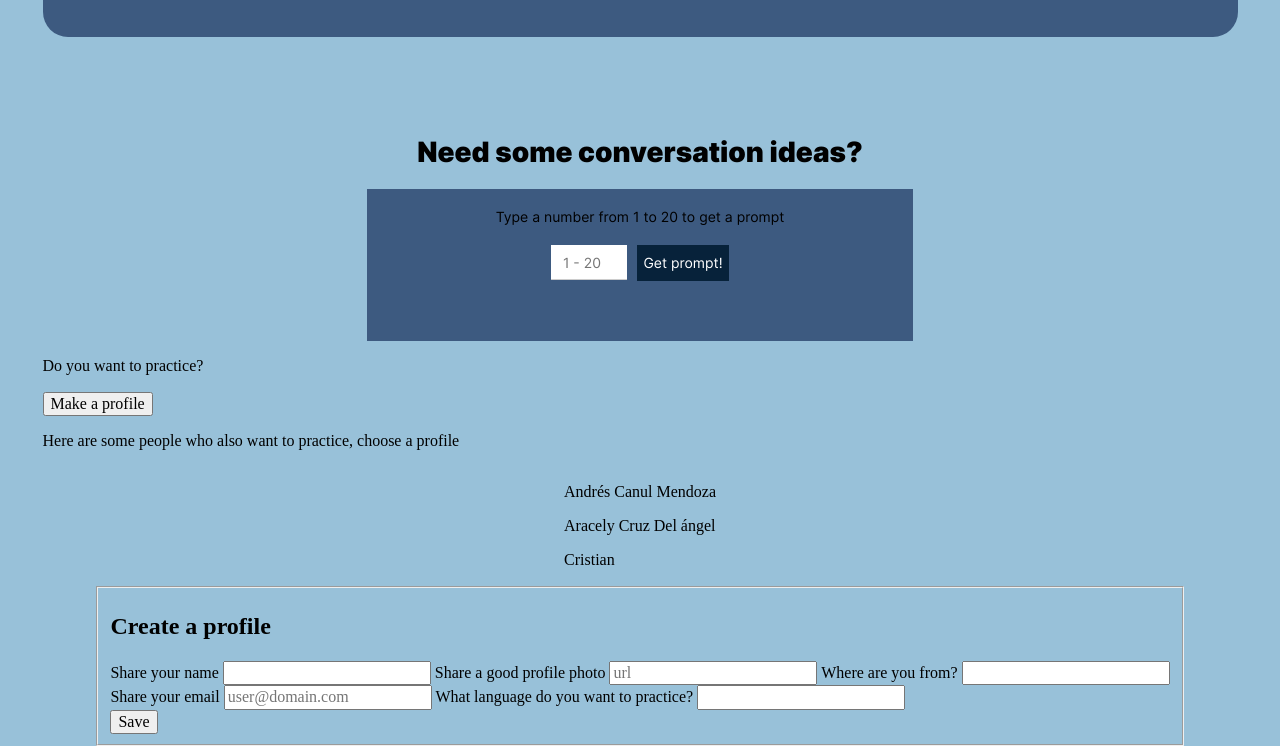
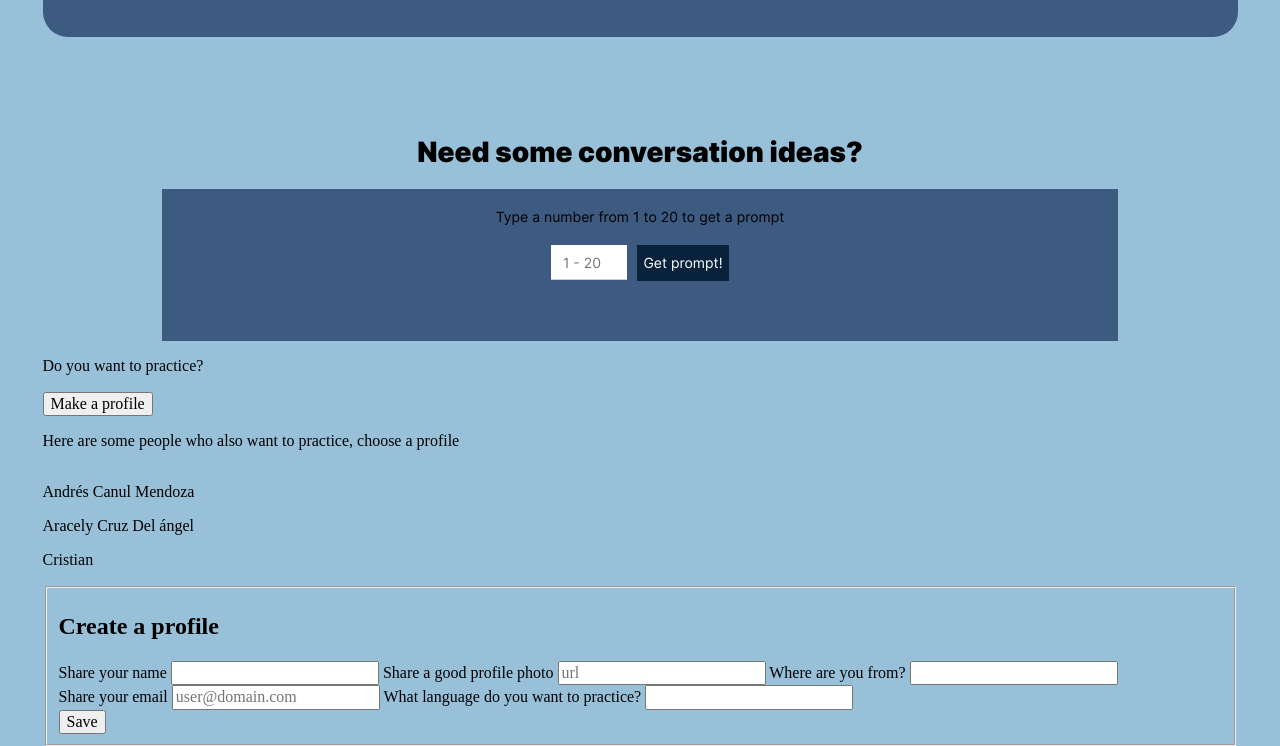
Before and after one commit to andruuul/Inphographic, a plain HTML site: page index.html in a window 1280 px wide. Shown: the part 1855-2601 px from the top of the page. Drawn offline with Linux system fonts and the light colour scheme; files whose address does not match are found by name.

Commit message:
fix page style

```diff
--- a/blocks/content/prompt/__container/prompt__container.css
+++ b/blocks/content/prompt/__container/prompt__container.css
@@ -1,6 +1,7 @@
 .prompt__container {
   background-color: #3D5A80;
   max-width: 1000px;
+  min-width: 80%;
   height: 100%;
   display: flex;
   flex-wrap: wrap;
--- a/blocks/page/page.css
+++ b/blocks/page/page.css
@@ -1,22 +1,10 @@
 .page {
+  background: #98C1D9;
   min-width: 320px;
+  display: flex;
+  flex-direction: column;
+  align-content: center;
+  flex-wrap: wrap;
   min-height: 100vh;
-  margin: auto;
-  padding: 0;
-  background: #98C1D9;
-  display: -webkit-box;
-  display: -ms-flexbox;
-  display: flex;
-  align-self: flex-start;
-  -webkit-box-orient: vertical;
-  -webkit-box-direction: normal;
-  -ms-flex-direction: column;
-  flex-direction: column;
-  -webkit-box-pack: center;
-  -ms-flex-pack: center;
-  justify-content: center;
-  -webkit-box-align: center;
-  -ms-flex-align: center;
-  align-items: center;
-  position: relative;
+  overflow: hidden;
 }
```
